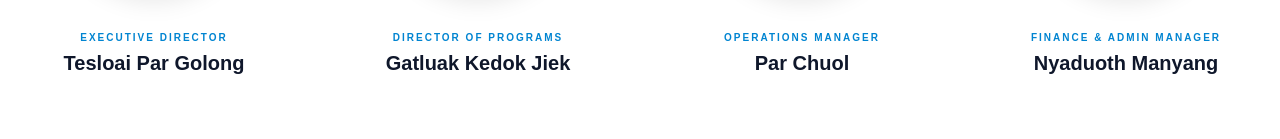
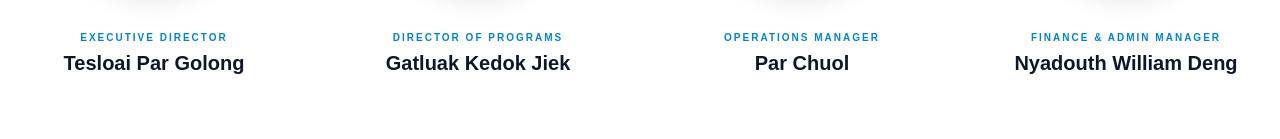
Before and after one commit to Hon-Tap/AGESOS, a Next.js app in the folder frontend/: page /about in a window 1280 px wide. Shown: the part 3002-3141 px from the top of the page. Built offline with nearby package versions, Linux system fonts and the light colour scheme.

Commit message:
update team

```diff
--- a/frontend/src/app/about/page.tsx
+++ b/frontend/src/app/about/page.tsx
@@ -69,7 +69,7 @@ export default function AboutPage() {
     },
     {
       id: "FAM",
-      name: "Nyaduoth Manyang",
+      name: "Nyadouth William Deng",
       role: "Finance & Admin Manager",
       photo: "/images/nyaduoth.jpeg",
       bio: "The Finance & Admin Manager oversees the financial health and administrative efficiency of AGE, ensuring responsible stewardship of resources.",
```
